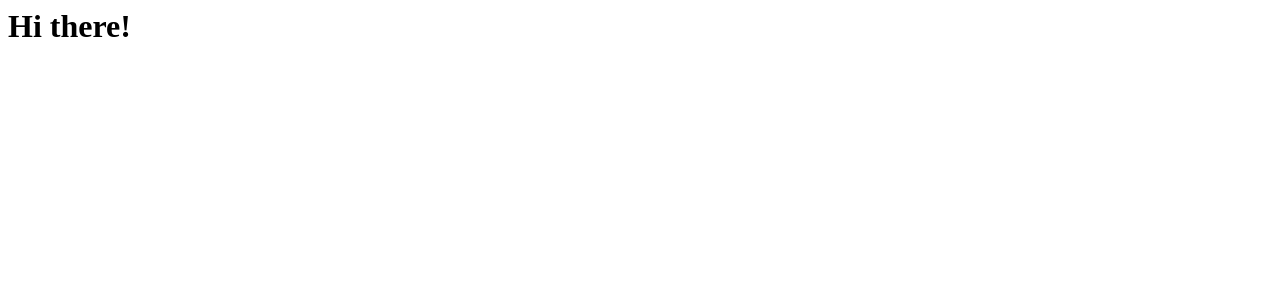
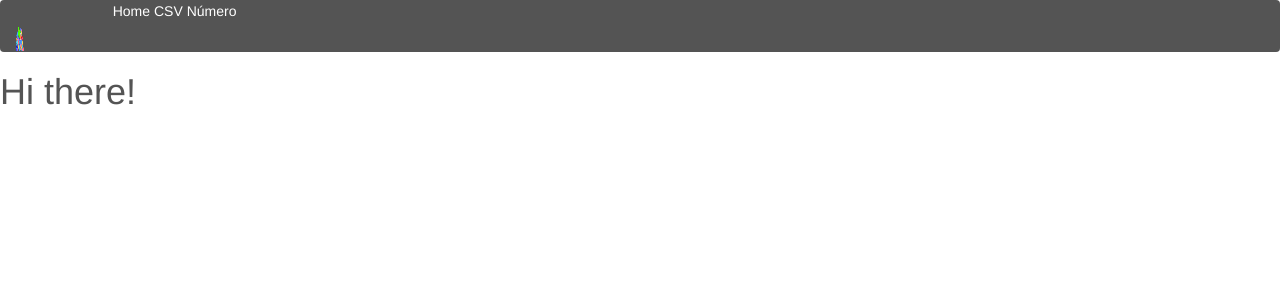
Before and after one commit to hi-hi-ray/sortido, a Django app: page / in a window 1280 px wide. Before the commit the part shown is almost empty. Shown: the top 300 px of the page. Run offline with Django 3.2, Linux system fonts and the light colour scheme; some libraries are stand-ins or nearby versions.

Commit message:
update html and add static file

```diff
--- a/app/settings.py
+++ b/app/settings.py
@@ -119,4 +119,4 @@ USE_TZ = True
 # https://docs.djangoproject.com/en/2.1/howto/static-files/
 
 STATIC_URL = '/static/'
-STATIC_ROOT = os.path.join(BASE_DIR, 'static')
+STATIC_ROOT = os.path.join(BASE_DIR, 'sortido_app/static')
--- /dev/null
+++ b/sortido_app/static/css/main.css
@@ -0,0 +1,14 @@
+h1 {
+    color: #545454;
+}
+
+nav a {
+    color: #ffffff;
+}
+
+nav img {
+    margin-top: 0;
+    padding: 0;
+    height: 176%;
+    width: 10%;
+}
--- a/sortido_app/templates/index.html
+++ b/sortido_app/templates/index.html
@@ -1,8 +1,39 @@
+<!DOCTYPE html>
+{% load staticfiles %}
 <html>
-    <head>
-        <title>Teste</title>
-    </head>
-    <body>
-        <h1>Hi there!</h1>
-    </body>
+
+<head>
+  <title>Sortido</title>
+  <link rel="stylesheet" href="//maxcdn.bootstrapcdn.com/bootstrap/3.2.0/css/bootstrap.min.css">
+  <link rel="stylesheet" href="//maxcdn.bootstrapcdn.com/bootstrap/3.2.0/css/bootstrap-theme.min.css">
+  <link rel="stylesheet" href="{% static 'css/main.css' %}">
+</head>
+
+<body>
+  <nav class="navbar fixed-top navbar-light" style="background-color: #545454;">
+    <a class="navbar-brand" href="#">
+      <img src="{% static 'img/logo.png' %}" class="d-inline-block align-top" alt="Logo que possui vários trevos">
+      SORTIDO
+    </a>
+
+
+    <div class="collapse navbar-collapse">
+      <div class="navbar-nav">
+        <a class="nav-item nav-link" href="#">Home</a>
+        <a class="nav-item nav-link" href="#">CSV</a>
+        <a class="nav-item nav-link" href="#">Número</a>
+
+      </div>
+    </div>
+
+  </nav>
+
+  <h1>Hi there!</h1>
+
+
+  <script src="https://code.jquery.com/jquery-3.3.1.slim.min.js" integrity="sha384-q8i/X+965DzO0rT7abK41JStQIAqVgRVzpbzo5smXKp4YfRvH+8abtTE1Pi6jizo" crossorigin="anonymous"></script>
+  <script src="https://cdnjs.cloudflare.com/ajax/libs/popper.js/1.14.7/umd/popper.min.js" integrity="sha384-UO2eT0CpHqdSJQ6hJty5KVphtPhzWj9WO1clHTMGa3JDZwrnQq4sF86dIHNDz0W1" crossorigin="anonymous"></script>
+  <script src="https://stackpath.bootstrapcdn.com/bootstrap/4.3.1/js/bootstrap.min.js" integrity="sha384-JjSmVgyd0p3pXB1rRibZUAYoIIy6OrQ6VrjIEaFf/nJGzIxFDsf4x0xIM+B07jRM" crossorigin="anonymous"></script>
+</body>
+
 </html>
```
Also changed, not shown: sortido_app/static/img/logo.png (added).
